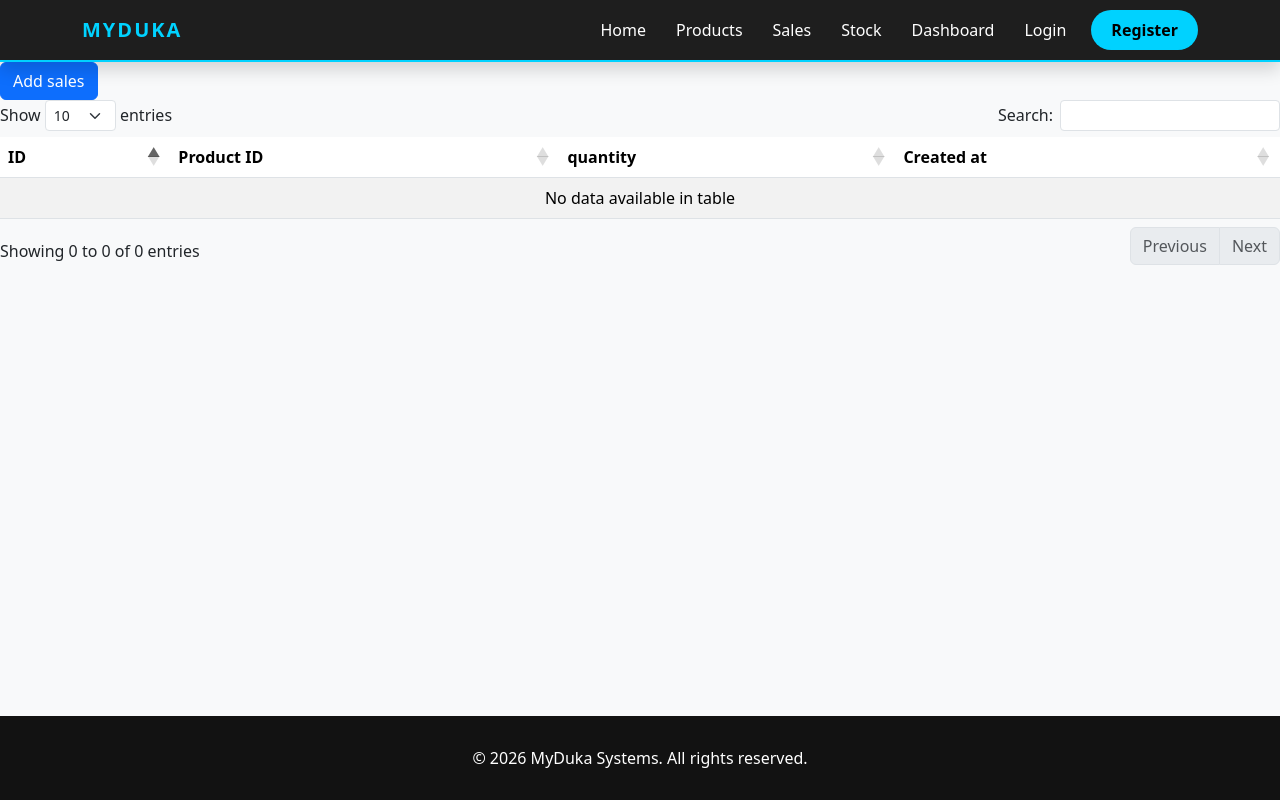
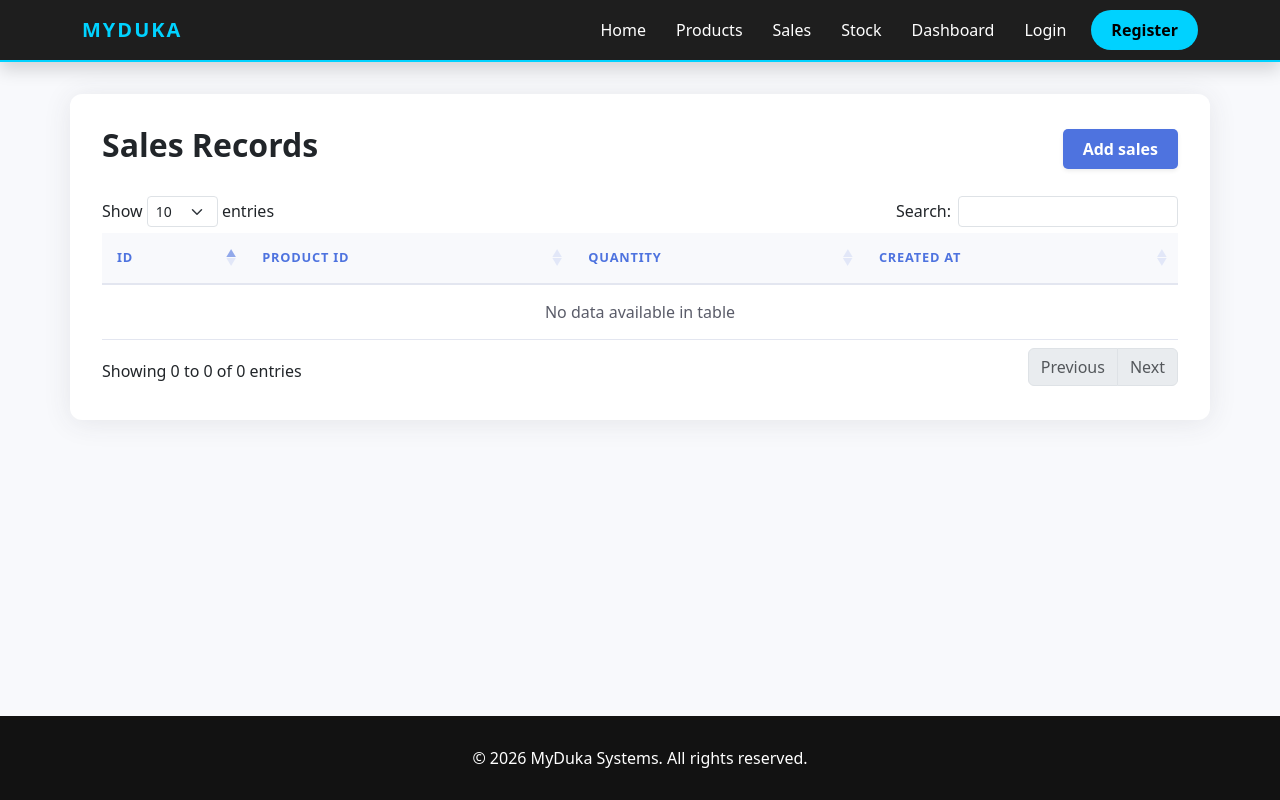
Before and after one commit to aabdimalik09-star/my_duka, a Flask app: page /sales in a window 1280 px wide. Run offline with Flask 3, Linux system fonts and the light colour scheme; data that the repository does not hold is empty; parts of the project's set-up code (start-up, migrations or seed data) failed here and were passed over; some libraries are stand-ins or nearby versions.

Commit message:
complete assignment

```diff
--- a/database.py
+++ b/database.py
@@ -68,7 +68,18 @@ def check_user_exists(email):
 
 
 
+def available_stock(pid):
+    cur.execute("select sum(stock_quantity)from stock where pid = %s",(pid,))
+    total_stock = cur.fetchone()[0] or 0
 
+    cur.execute("select sum(quantity)from sales where pid = %s",(pid,))
+    total_sold = cur.fetchone()[0] or 0
+
+    return total_stock - total_sold
+
+
+check_stock = available_stock(58)
+print(check_stock)
 
 
 
--- a/main.py
+++ b/main.py
@@ -1,6 +1,6 @@
 from flask import Flask , render_template,request,redirect,url_for,flash
 from database import get_products,get_sales,get_stock,insert_products,insert_stock,insert_sales
-from database import check_user_exists,create_user,get_users
+from database import check_user_exists,create_user,get_users,available_stock
 
 #creating a Flask instance
 app = Flask(__name__)
@@ -39,7 +39,10 @@ def add_sales():
     if request.method == 'POST':
         product_id = request.form['pid']
         quantity = request.form['quantity']
-
+        check_stock = available_stock(product_id)
+    if check_stock < quantity:
+        flash("insufficient stock,can not complete sale", 'danger')
+        return redirect(url_for('sales'))
         new_sales = (product_id,quantity)
         insert_sales(new_sales)
         flash("Sales made successfully",'success')
--- a/templates/sales.html
+++ b/templates/sales.html
@@ -1,83 +1,112 @@
 {% extends 'base.html' %}
 {% block title %} sales {% endblock %}
 {% block content %}
-<div>
 
+<style>
+    body { background-color: #f8f9fc; }
 
+    .main-wrapper {
+        background: white;
+        padding: 2rem;
+        border-radius: 12px;
+        box-shadow: 0 0.15rem 1.75rem 0 rgba(58, 59, 69, 0.1);
+        margin-top: 2rem;
+    }
 
+    /* Professional Table Headers */
+    .table thead th {
+        background-color: #f8f9fc;
+        color: #4e73df;
+        text-transform: uppercase;
+        font-size: 0.8rem;
+        font-weight: 700;
+        letter-spacing: 0.05rem;
+        border-top: none;
+        border-bottom: 2px solid #e3e6f0;
+        padding: 15px;
+    }
 
+    /* Table Row Styling */
+    .table tbody td {
+        padding: 15px;
+        color: #5a5c69;
+        vertical-align: middle;
+        border-bottom: 1px solid #e3e6f0;
+    }
 
+    .table tbody tr:hover {
+        background-color: #f8f9fc;
+    }
 
+    /* Specific column styling */
+    .sales-id { font-weight: bold; color: #858796; }
+    .product-id-style { color: #4e73df; font-weight: 600; }
+    .quantity-style { font-weight: 700; color: #1cc88a; }
+    .date-style { color: #b7b9cc; font-size: 0.9rem; }
 
-    <div>
-        <!-- Button trigger modal -->
-        <button type="button" class="btn btn-primary" data-bs-toggle="modal" data-bs-target="#exampleModal">
+    .btn-primary {
+        background-color: #4e73df;
+        border: none;
+        border-radius: 5px;
+        padding: 8px 20px;
+        font-weight: 600;
+    }
+</style>
+
+<div class="container main-wrapper">
+    <div class="d-flex justify-content-between align-items-center mb-4">
+        <h2 class="fw-bold text-dark">Sales Records</h2>
+        <button type="button" class="btn btn-primary shadow-sm" data-bs-toggle="modal" data-bs-target="#exampleModal">
             Add sales
         </button>
+    </div>
 
-        <!-- Modal -->
     <div class="modal fade" id="exampleModal" tabindex="-1" aria-labelledby="exampleModalLabel" aria-hidden="true">
-            <div class="modal-dialog">
-                <div class="modal-content">
+        <div class="modal-dialog modal-dialog-centered">
+            <div class="modal-content shadow">
                 <div class="modal-header">
-                        <h1 class="modal-title fs-5" id="exampleModalLabel">Adding a sales</h1>
+                    <h1 class="modal-title fs-5 fw-bold" id="exampleModalLabel">Adding a sales</h1>
                     <button type="button" class="btn-close" data-bs-dismiss="modal" aria-label="Close"></button>
                 </div>
                 <div class="modal-body">
                     <form method="post" action="/add_sales">
-                            <select class="form-select" name="pid" aria-label="Default select example">
+                        <select class="form-select mb-3" name="pid" aria-label="Default select example">
                             <option selected>select products</option>
                             {% for products in products_data%}
                             <option value="{{ products[0]}}">{{ products[1]}} </option>
                             {% endfor %}
-
                         </select>
                         <div class="mb-3">
                             <label for="exampleInputPassword1" class="form-label">quantity </label>
                             <input type="number" name="quantity" class="form-control" id="exampleInputPassword1">
                         </div>
-
-                            <div class="modal-footer">
+                        <div class="modal-footer border-0 p-0 mt-3">
                             <button type="button" class="btn btn-secondary" data-bs-dismiss="modal">Close</button>
                             <button type="submit" class="btn btn-primary">Add sales</button>
                         </div>
-
                     </form>
                 </div>
-
             </div>
         </div>
     </div>
 
-    </div>
-
-
-
-
-
-
-
-
-
-
-    <div>
-        <table id="example" class="table table-striped">
+    <div class="table-responsive">
+        <table id="example" class="table">
             <thead>
                 <tr>
                     <th>ID</th>
                     <th>Product ID</th>
-                    <th>quantity </th>
-                    <th>Created at</th>
-
+                    <th>Quantity</th>
+                    <th>Created At</th>
                 </tr>
             </thead>
             <tbody>
                 {% for sales in sales_data %}
                 <tr>
-                    <td> {{ sales[0] }}</td>
-                    <td> {{ sales[1] }}</td>
-                    <td> {{ sales[2] }}</td>
-                    <td> {{ sales[3] }}</td>
+                    <td class="sales-id">{{ sales[0] }}</td>
+                    <td class="product-id-style">{{ sales[1] }}</td>
+                    <td class="quantity-style">{{ sales[2] }}</td>
+                    <td class="date-style">{{ sales[3] }}</td>
                 </tr>
                 {% endfor %}
             </tbody>
```
Also changed, not shown: templates/products.html (+67 -38 lines). Lines whose indentation alone changed are shown as unchanged.
